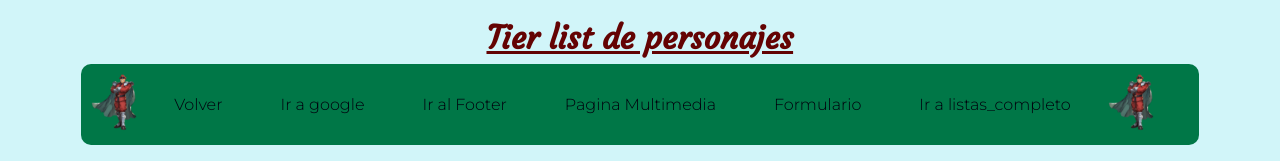
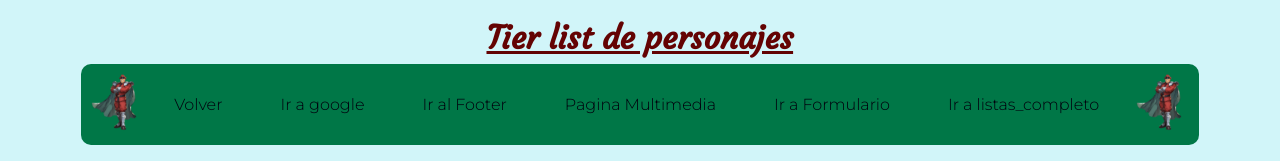
Before and after one commit to Lks182/proyecto.final, a website: page Pages/pag2.html in a window 1280 px wide. Shown: the top 161 px of the page. Drawn offline with nearby package versions, Linux system fonts and the light colour scheme.

Commit message:
pages/pag2

```diff
--- a/Pages/pag2.html
+++ b/Pages/pag2.html
@@ -38,7 +38,7 @@
                             <a href="../Pages/multi.html" target="_blank">Pagina Multimedia</a>
                         </li>
                         <li>
-                            <a href="../pages/form.html" target="_blank">Formulario</a>
+                            <a href="../Pages/form.html" target="_blank">Ir a Formulario</a>
                         </li>
                         <li>
                             <a href="../Pages/listas_completo.html" target="_blank">Ir a listas_completo</a>
```
